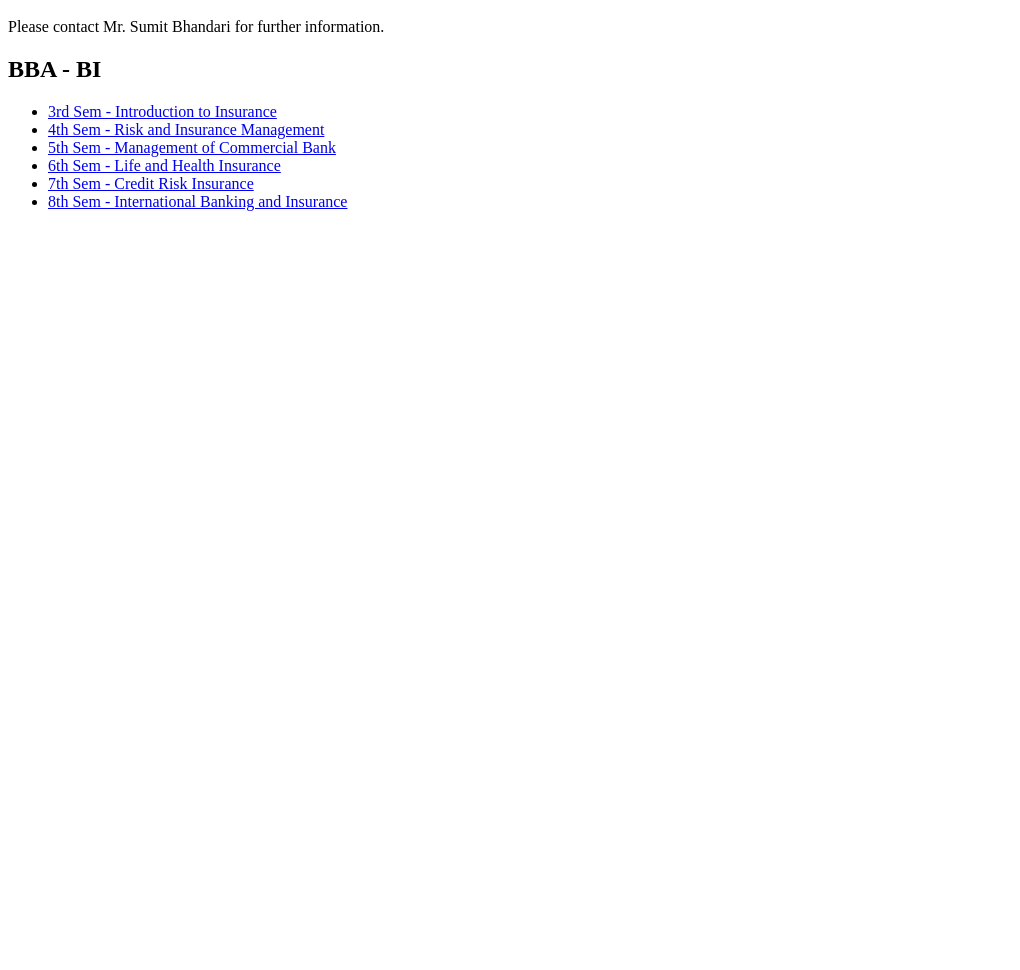
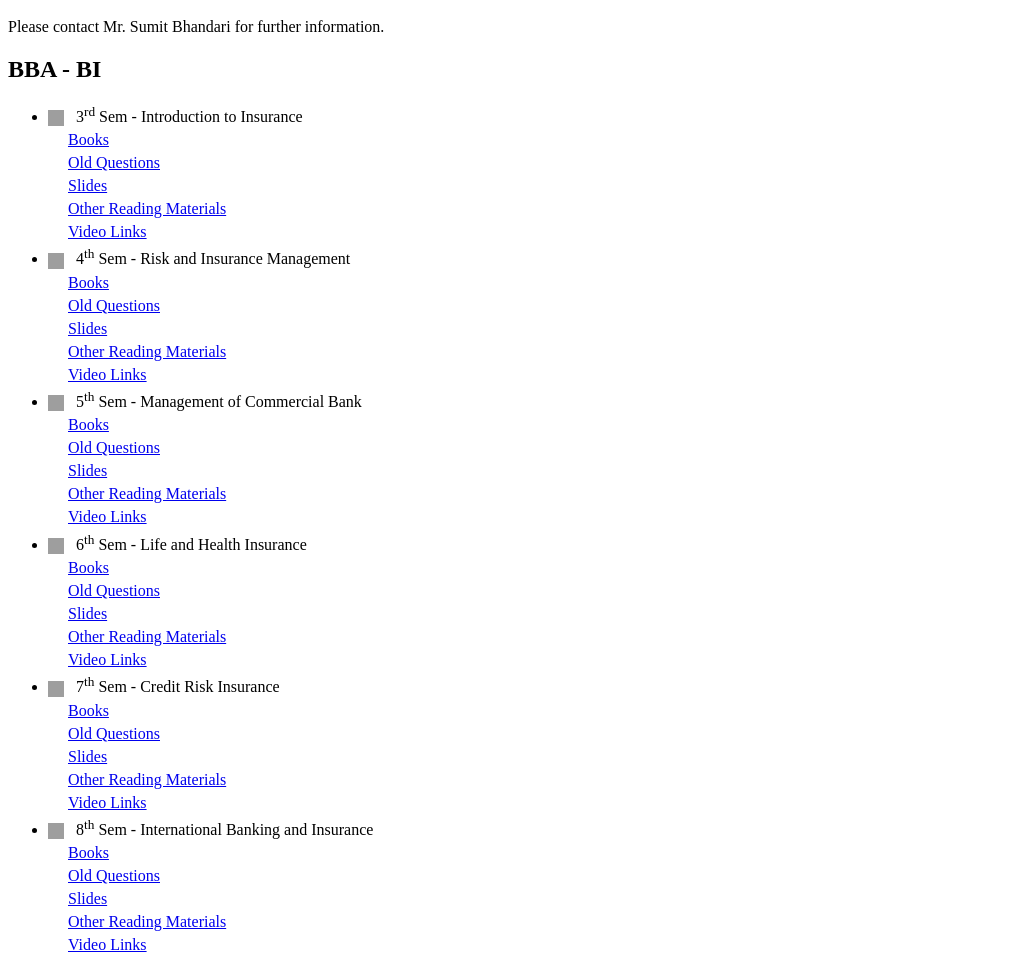
Before and after one commit to bhandari-sumit/sumit.bhandari, a plain HTML site: page index.html in a window 1280 px wide. Shown: the part 48-1018 px from the top of the page, without its empty margins (0-1020 px from the left). Before the commit the page ends 800 px from the top, so only its background shows below. Drawn offline with Linux system fonts and the light colour scheme; grey boxes are pictures that could not be loaded.

Commit message:
Update index.html

```diff
--- a/index.html
+++ b/index.html
@@ -1,18 +1,107 @@
 <html>
   <head>
     <title>Sumit Bhandari</title>
+    <style>
+      .icon-link {
+        text-decoration: none;
+        color: black;
+      }
+      .icon-link img {
+        vertical-align: middle;
+        margin-right: 8px;
+      }
+      .folder-list {
+        list-style: none;
+        padding-left: 20px;
+      }
+      .folder-list li {
+        margin: 5px 0;
+      }
+    </style>
   </head>
   <body>
     <h1 style="text-align:center;">Welcome to Sumit Bhandari's Personal Website</h1>
     <p>Please contact Mr. Sumit Bhandari for further information.</p>
     <h2>BBA - BI</h2>
     <ul>
-      <li><a href="https://sumitbhandari.com.np/">3rd Sem - Introduction to Insurance</a></li>
-      <li><a href="https://sumitbhandari.com.np/">4th Sem - Risk and Insurance Management</a></li>
-      <li><a href="https://sumitbhandari.com.np/">5th Sem - Management of Commercial Bank</a></li>
-      <li><a href="https://sumitbhandari.com.np/">6th Sem - Life and Health Insurance</a></li>
-      <li><a href="https://sumitbhandari.com.np/">7th Sem - Credit Risk Insurance</a></li>
-      <li><a href="https://sumitbhandari.com.np/">8th Sem - International Banking and Insurance</a></li>
+      <li>
+        <a class="icon-link" href="#introduction-to-insurance">
+          <img src="https://img.icons8.com/ios-filled/50/000000/folder-invoices.png" alt="Folder Icon" width="16" height="16">
+          3<sup>rd</sup> Sem - Introduction to Insurance
+        </a>
+        <ul class="folder-list">
+          <li><a href="https://sumitbhandari.com.np/">Books</a></li>
+          <li><a href="https://sumitbhandari.com.np/">Old Questions</a></li>
+          <li><a href="https://sumitbhandari.com.np/">Slides</a></li>
+          <li><a href="https://sumitbhandari.com.np/">Other Reading Materials</a></li>
+          <li><a href="https://sumitbhandari.com.np/">Video Links</a></li>
+        </ul>
+      </li>
+      <li>
+        <a class="icon-link" href="#risk-and-insurance-management">
+          <img src="https://img.icons8.com/ios-filled/50/000000/folder-invoices.png" alt="Folder Icon" width="16" height="16">
+          4<sup>th</sup> Sem - Risk and Insurance Management
+        </a>
+        <ul class="folder-list">
+          <li><a href="https://sumitbhandari.com.np/">Books</a></li>
+          <li><a href="https://sumitbhandari.com.np/">Old Questions</a></li>
+          <li><a href="https://sumitbhandari.com.np/">Slides</a></li>
+          <li><a href="https://sumitbhandari.com.np/">Other Reading Materials</a></li>
+          <li><a href="https://sumitbhandari.com.np/">Video Links</a></li>
+        </ul>
+      </li>
+      <li>
+        <a class="icon-link" href="#management-of-commercial-bank">
+          <img src="https://img.icons8.com/ios-filled/50/000000/folder-invoices.png" alt="Folder Icon" width="16" height="16">
+          5<sup>th</sup> Sem - Management of Commercial Bank
+        </a>
+        <ul class="folder-list">
+          <li><a href="https://sumitbhandari.com.np/">Books</a></li>
+          <li><a href="https://sumitbhandari.com.np/">Old Questions</a></li>
+          <li><a href="https://sumitbhandari.com.np/">Slides</a></li>
+          <li><a href="https://sumitbhandari.com.np/">Other Reading Materials</a></li>
+          <li><a href="https://sumitbhandari.com.np/">Video Links</a></li>
+        </ul>
+      </li>
+      <li>
+        <a class="icon-link" href="#life-and-health-insurance">
+          <img src="https://img.icons8.com/ios-filled/50/000000/folder-invoices.png" alt="Folder Icon" width="16" height="16">
+          6<sup>th</sup> Sem - Life and Health Insurance
+        </a>
+        <ul class="folder-list">
+          <li><a href="https://sumitbhandari.com.np/">Books</a></li>
+          <li><a href="https://sumitbhandari.com.np/">Old Questions</a></li>
+          <li><a href="https://sumitbhandari.com.np/">Slides</a></li>
+          <li><a href="https://sumitbhandari.com.np/">Other Reading Materials</a></li>
+          <li><a href="https://sumitbhandari.com.np/">Video Links</a></li>
+        </ul>
+      </li>
+      <li>
+        <a class="icon-link" href="#credit-risk-insurance">
+          <img src="https://img.icons8.com/ios-filled/50/000000/folder-invoices.png" alt="Folder Icon" width="16" height="16">
+          7<sup>th</sup> Sem - Credit Risk Insurance
+        </a>
+        <ul class="folder-list">
+          <li><a href="https://sumitbhandari.com.np/">Books</a></li>
+          <li><a href="https://sumitbhandari.com.np/">Old Questions</a></li>
+          <li><a href="https://sumitbhandari.com.np/">Slides</a></li>
+          <li><a href="https://sumitbhandari.com.np/">Other Reading Materials</a></li>
+          <li><a href="https://sumitbhandari.com.np/">Video Links</a></li>
+        </ul>
+      </li>
+      <li>
+        <a class="icon-link" href="#international-banking-and-insurance">
+          <img src="https://img.icons8.com/ios-filled/50/000000/folder-invoices.png" alt="Folder Icon" width="16" height="16">
+          8<sup>th</sup> Sem - International Banking and Insurance
+        </a>
+        <ul class="folder-list">
+          <li><a href="https://sumitbhandari.com.np/">Books</a></li>
+          <li><a href="https://sumitbhandari.com.np/">Old Questions</a></li>
+          <li><a href="https://sumitbhandari.com.np/">Slides</a></li>
+          <li><a href="https://sumitbhandari.com.np/">Other Reading Materials</a></li>
+          <li><a href="https://sumitbhandari.com.np/">Video Links</a></li>
+        </ul>
+      </li>
     </ul>
   </body>
 </html>
```
